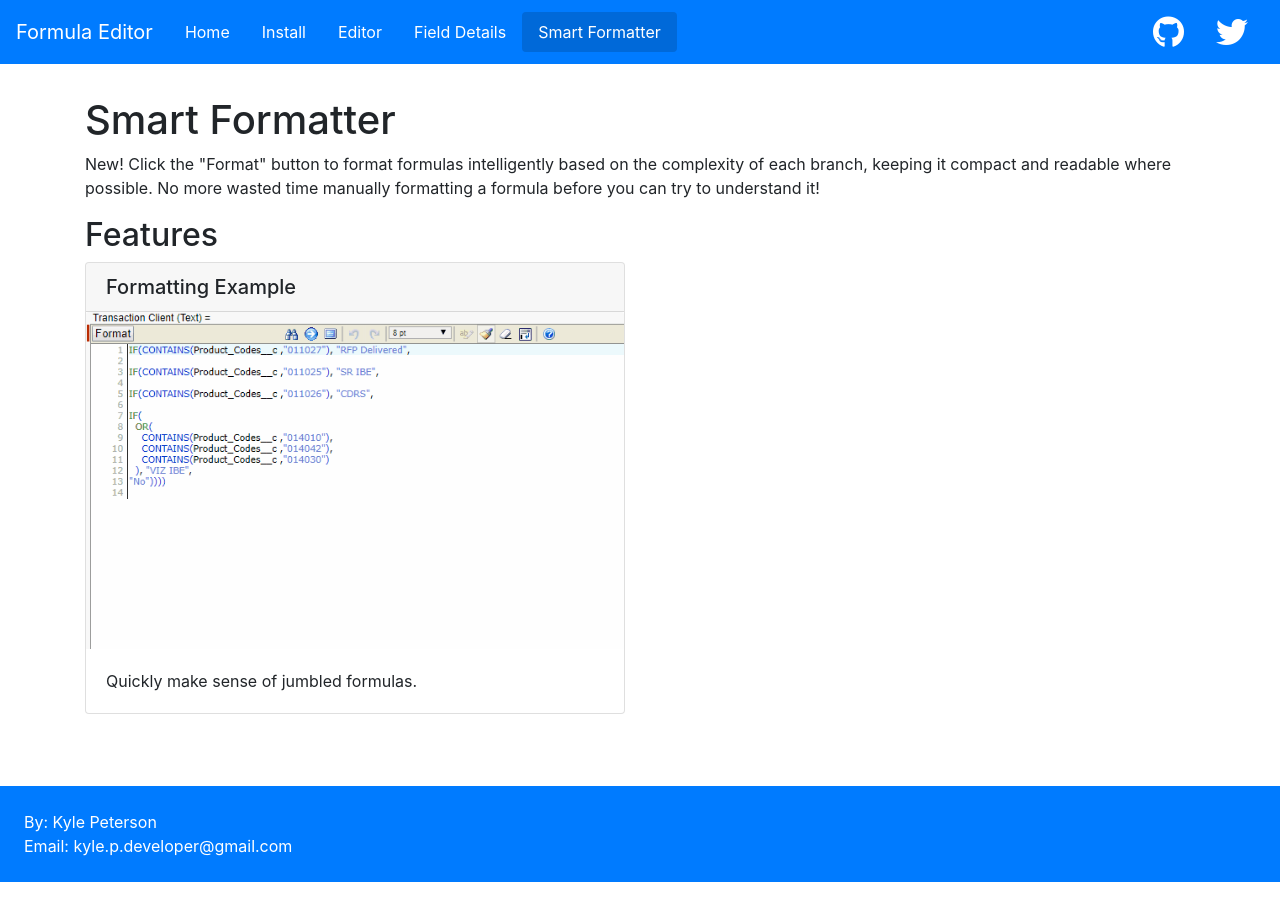
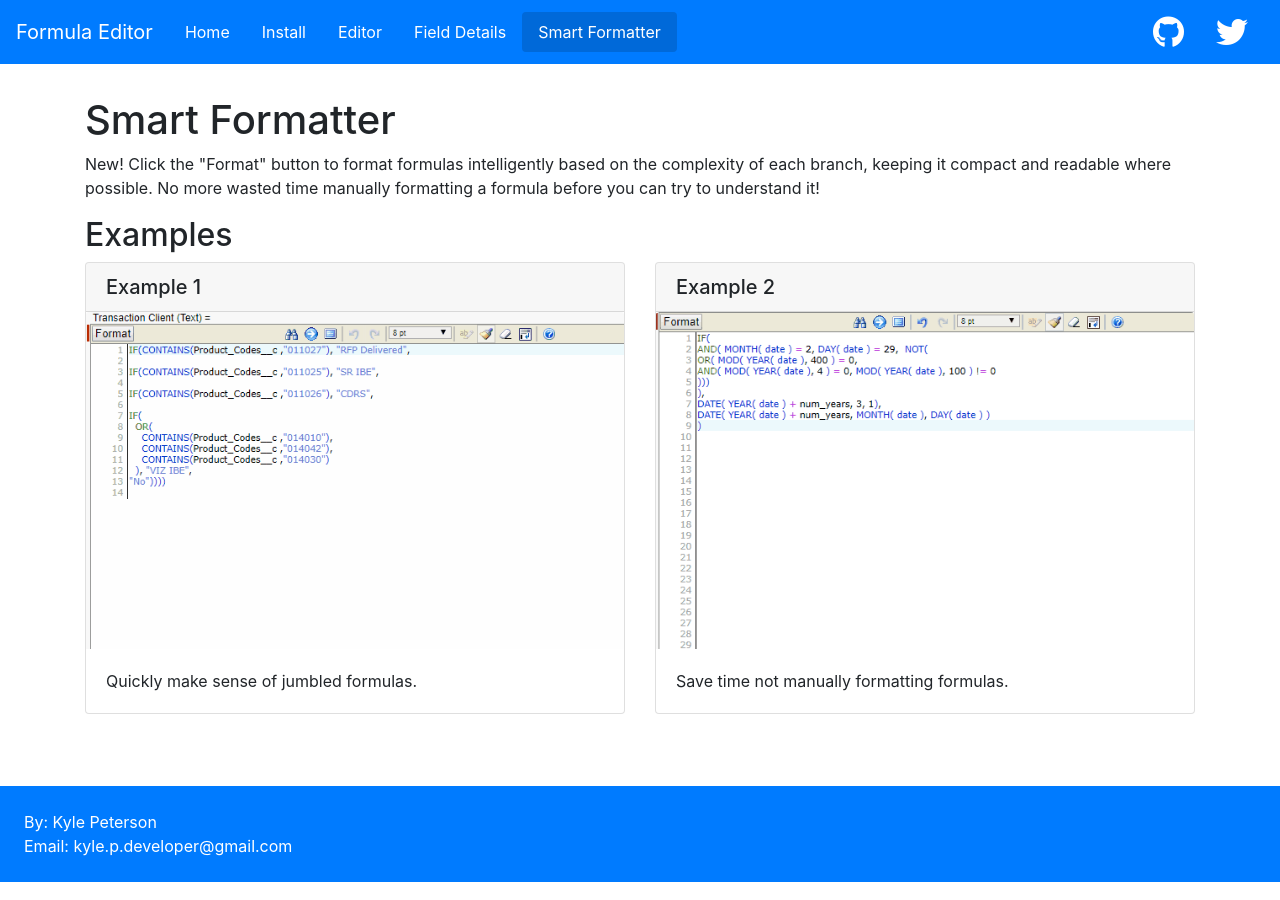
Before and after one commit to kpeterson85/Salesforce-Enhanced-Formula-Editor-Chrome-Extension, a Jekyll site: the page built from smart_formatter.html, in a window 1280 px wide. Built offline with Jekyll 4.4.1, drawn with Linux system fonts in a browser that asks for light colours; nearby versions of some CDN libraries.

Commit message:
Update smart_formatter.html

```diff
--- a/smart_formatter.html
+++ b/smart_formatter.html
@@ -4,15 +4,24 @@ title: Smart Formatter
 ---
         <h1>Smart Formatter</h1>
         <p>New! Click the "Format" button to format formulas intelligently based on the complexity of each branch, keeping it compact and readable where possible. No more wasted time manually formatting a formula before you can try to understand it!</p>
-        <h2>Features</h2>
+        <h2>Examples</h2>
         <div class="row">
           <div class="col-md-6 mb-4">
             <div class="card">
-              <h5 class="card-header">Formatting Example</h5>
+              <h5 class="card-header">Example 1</h5>
               <img class="card-img-top" src="assets/images/formatter_example1.gif" alt="Card image cap">
               <div class="card-body">
                 <p class="card-text">Quickly make sense of jumbled formulas.</p>
               </div>
             </div>
           </div>
+          <div class="col-md-6 mb-4">
+            <div class="card">
+              <h5 class="card-header">Example 2</h5>
+              <img class="card-img-top" src="assets/images/formatter_example2.gif" alt="Card image cap">
+              <div class="card-body">
+                <p class="card-text">Save time not manually formatting formulas.</p>
+              </div>
+            </div>
+          </div>
         </div>
```
